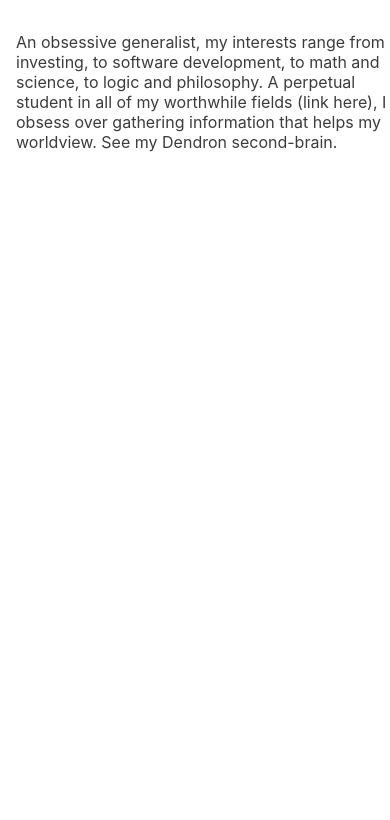
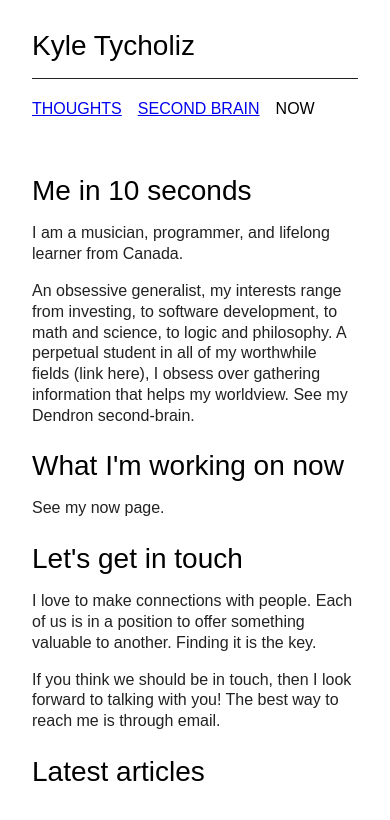
Before and after one commit to Tycholiz/tycholiz-com, a Next.js app in the folder @app/webapp/: page / in a window 390 px wide. Shown: the top 820 px of the page. Built offline with nearby package versions, Linux system fonts and the light colour scheme.

Commit message:
scrap hamburger menu idea and drop nav to second row of header

```diff
--- a/@app/webapp/components/common/DrawerMenu.tsx
+++ /dev/null
@@ -1,57 +0,0 @@
-import styled from 'styled-components';
-import Link from 'next/link'
-import { theme } from '../../styles/theme'
-import { List } from '.'
-
-
-type Props = {
-  isOpen: boolean,
-}
-
-const Wrapper = styled.nav`
-  position: absolute;
-  top: 0;
-  right: 0;
-  display: flex;
-  flex-direction: column;
-  justify-content: center;
-  text-align: left;
-  height: 100vh;
-  width: 85%;
-  transform: ${({ isOpen }: Props) => isOpen ? 'translateX(0)' : 'translateX(100%)'};
-  background-color: pink;
-
-  @media (min-width: ${theme.mobileSmall}) {
-    width: 70%;
-  }
-
-  @media (min-width: ${theme.mobileMedium}) {
-    width: 50%;
-  }
-`
-
-export const DrawerMenu = () => {
-    return (
-      <Wrapper>
-        <List>
-          <li>
-            <Link href="/" as={`/`}>
-              <a>Home</a>
-            </Link>
-          </li>
-          <li>
-            <Link href="/posts" as={`/posts`}>
-              <a>Thoughts</a>
-            </Link>
-          </li>
-          <li>
-            <Link href="/" as={`/`}>
-              <a>Knowledge base</a>
-            </Link>
-          </li>
-          <li>podcast</li>
-          <li>what I'm working on</li>
-        </List>
-      </Wrapper>
-    )
-  }
--- a/@app/webapp/components/common/Header.tsx
+++ b/@app/webapp/components/common/Header.tsx
@@ -1,61 +1,42 @@
-import { useState, useRef } from 'react'
 import Link from 'next/link'
 import styled from 'styled-components'
-import { MenuButton, DrawerMenu, List } from '.'
+import { List, Heading, HorizontalRule } from '.'
 import { theme } from '../../styles/theme'
 
 
 const InnerWrapper = styled.nav`
-  /* position: relative; */
-  display: flex;
-  justify-content: space-between;
-  align-items: center;
   padding: 0.4em 2em;
 `
 
-const Heading = styled.h1``
-
 const NavList = styled(List)`
   display: flex;
-  justify-content: flex-end;
-  background: pink;
+  padding-left: 0;
 
   & li {
-    padding-left: 1em;
-  }
-
-  @media screen and (max-width: ${theme.mobileLarge}) {
-    display: none;
+    padding-right: 1em;
   }
 `
 
 export const Header = () => {
-  const [isOpen, setOpen] = useState(false)
-
   return (
       <InnerWrapper>
-        <Heading>Kyle Tycholiz</Heading>
+        <Link href="/" as={`/`}>
+          <Heading>Kyle Tycholiz</Heading>
+        </Link>
+        <HorizontalRule />
         <NavList>
           <li>
-            <Link href="/" as={`/`}>
-              <a>Home</a>
-            </Link>
-          </li>
-          <li>
             <Link href="/posts" as={`/posts`}>
-              <a>Thoughts</a>
+              <a>THOUGHTS</a>
             </Link>
           </li>
           <li>
             <Link href="/" as={`/`}>
-              <a>Knowledge base</a>
+              <a>SECOND BRAIN</a>
             </Link>
           </li>
-          <li>podcast</li>
-          <li>what I'm working on</li>
+          <li>NOW</li>
         </NavList>
-        <MenuButton isOpen={isOpen} setOpen={setOpen} />
-        {/* <DrawerMenu isOpen={isOpen} setOpen={setOpen} /> */}
       </InnerWrapper>
   )
 }
--- /dev/null
+++ b/@app/webapp/components/common/HorizontalRule.ts
@@ -0,0 +1,8 @@
+import styled from 'styled-components'
+import { theme } from '../../styles/theme'
+
+export const HorizontalRule = styled.hr`
+  border: 1px solid ${theme.grayscale0};
+  border-width: 0 0 1px;
+  width: 100%;
+`
--- a/@app/webapp/components/common/List.ts
+++ b/@app/webapp/components/common/List.ts
@@ -25,6 +25,6 @@ export const List = ({ ordered, children, isStyled, ...props }: Props) => {
 }
 
 List.defaultProps = {
-    ordered: true,
+    ordered: false,
     isStyled: false,
 }
--- a/@app/webapp/components/common/MenuButton.tsx
+++ /dev/null
@@ -1,70 +0,0 @@
-import styled from 'styled-components'
-import { theme } from '../../styles/theme'
-
-
-type Props = {
-  isOpen: boolean,
-  setOpen: any,
-}
-
-const StyledBurger = styled.button`
-  display: flex;
-  flex-direction: column;
-  justify-content: space-around;
-  width: 2rem;
-  height: 2rem;
-  background: transparent;
-  border: none;
-  cursor: pointer;
-  padding: 0;
-  z-index: 10;
-
-  span {
-    width: 2rem;
-    height: 0.25rem;
-    background: ${({ isOpen }: Props) => isOpen ? theme.primaryDark : theme.primaryLight};
-    border-radius: 10px;
-    transition: all 0.3s linear;
-    position: relative;
-    transform-origin: 1px;
-    :first-child {
-      transform: ${({ isOpen }: Props) => isOpen ? 'rotate(45deg)' : 'rotate(0)'};
-    }
-    :nth-child(2) {
-      opacity: ${({ isOpen }: Props) => isOpen ? '0' : '1'};
-      transform: ${({ isOpen }: Props) => isOpen ? 'translateX(20px)' : 'translateX(0)'};
-    }
-    :nth-child(3) {
-      transform: ${({ isOpen }: Props) => isOpen ? 'rotate(-45deg)' : 'rotate(0)'};
-    }
-  }
-
-  /* Ideally, this media query should be in the parent, as the button itself shouldn't decide when it renders */
-  @media screen and (min-width: ${theme.mobileLarge}) {
-    display: none;
-  }
-
-  &:focus {
-    outline: none;
-  }
-
-  div {
-    width: 2rem;
-    height: 0.25rem;
-    background: ${({ theme }) => theme.primaryLight};
-    border-radius: 10px;
-    transition: all 0.3s linear;
-    position: relative;
-    transform-origin: 1px;
-  }
-`;
-
-export const MenuButton = ({ isOpen, setOpen }: Props) => {
-  return (
-    <StyledBurger isOpen={isOpen}>
-      <div />
-      <div />
-      <div />
-    </StyledBurger>
-  )
-}
--- a/@app/webapp/components/common/index.ts
+++ b/@app/webapp/components/common/index.ts
@@ -2,5 +2,4 @@ export { Paragraph } from './Paragraph'
 export { Heading } from './Heading'
 export { List } from './List'
 export { Header } from './Header'
-export { MenuButton } from './MenuButton'
-export { DrawerMenu } from './DrawerMenu'
+export { HorizontalRule } from './HorizontalRule'
--- a/@app/webapp/components/home/Home.tsx
+++ b/@app/webapp/components/home/Home.tsx
@@ -5,7 +5,7 @@ import { Paragraph, Heading } from '../common'
 export const Home = () => {
   return (
       <>
-        {/* <Heading>Me in 10 seconds</Heading>
+        <Heading>Me in 10 seconds</Heading>
         <Paragraph>
           I am a musician, programmer, and lifelong learner from Canada.
         </Paragraph>
@@ -30,31 +30,7 @@ export const Home = () => {
           with you! The best way to reach me is through email.
         </Paragraph>
 
-        <Heading>Latest articles</Heading> */}
-        <p>
-          An obsessive generalist, my interests range from investing, to software
-          development, to math and science, to logic and philosophy. A perpetual student
-          in all of my worthwhile fields (link here), I obsess over gathering information
-          that helps my worldview. See my Dendron second-brain.
-        </p>
-        {/* <p>
-          An obsessive generalist, my interests range from investing, to software
-          development, to math and science, to logic and philosophy. A perpetual student
-          in all of my worthwhile fields (link here), I obsess over gathering information
-          that helps my worldview. See my Dendron second-brain.
-        </p>
-        <p>
-          An obsessive generalist, my interests range from investing, to software
-          development, to math and science, to logic and philosophy. A perpetual student
-          in all of my worthwhile fields (link here), I obsess over gathering information
-          that helps my worldview. See my Dendron second-brain.
-        </p>
-        <p>
-          An obsessive generalist, my interests range from investing, to software
-          development, to math and science, to logic and philosophy. A perpetual student
-          in all of my worthwhile fields (link here), I obsess over gathering information
-          that helps my worldview. See my Dendron second-brain.
-        </p> */}
+        <Heading>Latest articles</Heading>
       </>
   )
 }
--- a/@app/webapp/components/templates/DefaultTemplate.tsx
+++ b/@app/webapp/components/templates/DefaultTemplate.tsx
@@ -1,5 +1,4 @@
 import styled from 'styled-components'
-import { theme } from '../../styles/theme'
 
 type Props = {
   header: JSX.Element
@@ -18,13 +17,7 @@ const Header = styled.header``
 const Content = styled.section`
   width: 100%;
   box-sizing: border-box;
-  margin: 1rem;
-  @media screen and (min-width: ${theme.mobileSmall}) {
-    margin: 2rem;
-  }
-  @media screen and (min-width: ${theme.mobileMedium}) {
-    margin: 3rem;
-  }
+  padding: 0.4em 2em;
 `
 
 export const DefaultTemplate = ({
@@ -34,7 +27,7 @@ export const DefaultTemplate = ({
 }: Props) => {
   return (
     <Wrapper {...props}>
-      {/* <Header>{header}</Header> */}
+      <Header>{header}</Header>
       <Content>{children}</Content>
     </Wrapper>
   )
--- a/@app/webapp/pages/_app.tsx
+++ b/@app/webapp/pages/_app.tsx
@@ -1,4 +1,3 @@
-// import '../styles/globals.css'
 import { ThemeProvider } from 'styled-components'
 import { theme } from '../styles/theme'
 import { GlobalStyles } from '../styles/global'
```
